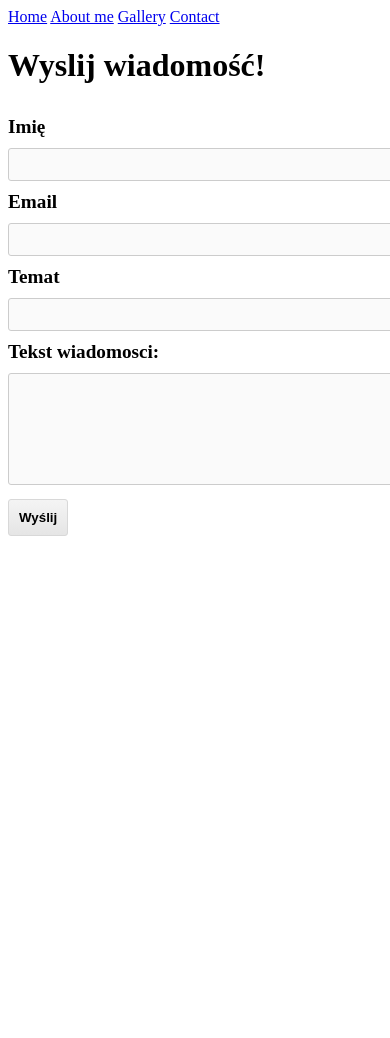
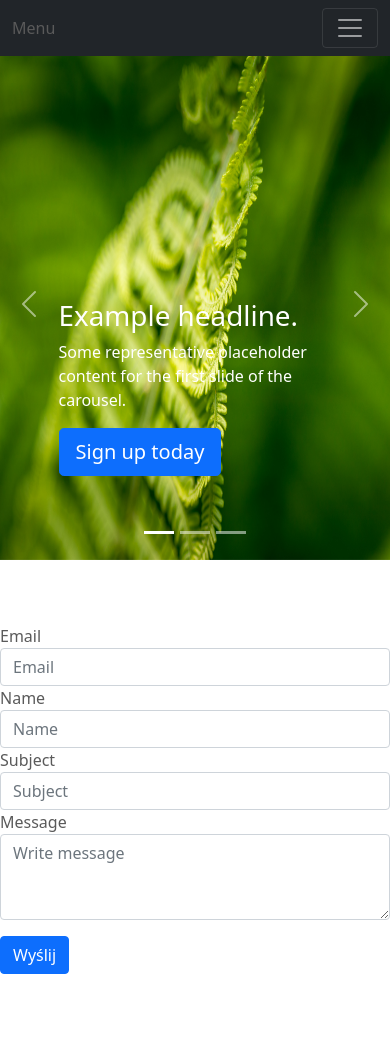
Before and after one commit to owczarek72144/Fflaskapp, a Flask app: page /contact in a window 390 px wide; the page is wider, and only the part inside the window is pictured. Before the commit the page ends 536 px from the top of that part, so only its background shows below. Run offline with Flask 2, Linux system fonts and the light colour scheme.

Commit message:
Add bootstrap template

```diff
--- a/run.py
+++ b/run.py
@@ -42,7 +42,7 @@ def contact():
         subject = request.form.get('subject')
         name = request.form.get("name")
         message = request.form.get('message')
-
+        print(message)
         recipients = ['vassilli.zaitsev@gmail.com']
         mesage_to_admin = Message(subject=subject,
                                   sender=app.config.get("MAIL_USERNAME"),
--- /dev/null
+++ b/static/styles/reset.css
@@ -0,0 +1,48 @@
+/* http://meyerweb.com/eric/tools/css/reset/
+   v2.0 | 20110126
+   License: none (public domain)
+*/
+
+html, body, div, span, applet, object, iframe,
+h1, h2, h3, h4, h5, h6, p, blockquote, pre,
+a, abbr, acronym, address, big, cite, code,
+del, dfn, em, img, ins, kbd, q, s, samp,
+small, strike, strong, sub, sup, tt, var,
+b, u, i, center,
+dl, dt, dd, ol, ul, li,
+fieldset, form, label, legend,
+table, caption, tbody, tfoot, thead, tr, th, td,
+article, aside, canvas, details, embed,
+figure, figcaption, footer, header, hgroup,
+menu, nav, output, ruby, section, summary,
+time, mark, audio, video {
+	margin: 0;
+	padding: 0;
+	border: 0;
+	font-size: 100%;
+	font: inherit;
+	vertical-align: baseline;
+}
+/* HTML5 display-role reset for older browsers */
+article, aside, details, figcaption, figure,
+footer, header, hgroup, menu, nav, section {
+	display: block;
+}
+body {
+	line-height: 1;
+}
+ol, ul {
+	list-style: none;
+}
+blockquote, q {
+	quotes: none;
+}
+blockquote:before, blockquote:after,
+q:before, q:after {
+	content: '';
+	content: none;
+}
+table {
+	border-collapse: collapse;
+	border-spacing: 0;
+}
--- /dev/null
+++ b/static/styles/style.css
@@ -0,0 +1,31 @@
+* {box-sizing:border-box}
+body {
+  padding-top: 3rem;
+  padding-bottom: 3rem;
+  color: #5a5a5a;
+}
+.carousel {
+  margin-bottom: 4rem;
+}
+.carousel-caption {
+  bottom: 3rem;
+  z-index: 10;
+}
+.carousel-item {
+  height: 32rem;
+}
+.carousel-item > img {
+  position: absolute;
+  top: 0;
+  left: 0;
+  min-width: 100%;
+  height: 32rem;
+}
+/*.carousel-inner{*/
+/*  width:100%;*/
+/*  max-height:500px !important;*/
+/*}*/
+/*.carousel-img{*/
+/*  width:100%;*/
+/*  max-height: 500px;*/
+/*}*/
--- /dev/null
+++ b/templates/base/base.html
@@ -0,0 +1,33 @@
+<!DOCTYPE html>
+<html lang="pl-PL">
+    <head>
+        <meta charset="UTF-8">
+        <link rel="stylesheet" href="{{ url_for('static', filename='styles/reset.css') }}">
+        <link href="https://cdn.jsdelivr.net/npm/bootstrap@5.0.1/dist/css/bootstrap.min.css" rel="stylesheet" integrity="sha384-+0n0xVW2eSR5OomGNYDnhzAbDsOXxcvSN1TPprVMTNDbiYZCxYbOOl7+AMvyTG2x" crossorigin="anonymous">
+
+            <link rel="stylesheet" href="{{ url_for('static', filename='styles/style.css') }}">
+        <title>{% block title %} {% endblock %}</title>
+    </head>
+
+    <body>
+    <header>
+        {% include "/page_elements/menu.html" %}
+    </header>
+        {% include "page_elements/carousel.html" %}
+
+            {% block body %}
+
+            {% endblock %}
+            {% block footer %}
+            {% endblock %}
+
+        </div>
+        <script src="https://code.jquery.com/jquery-3.5.1.slim.min.js" integrity="sha384-DfXdz2htPH0lsSSs5nCTpuj/zy4C+OGpamoFVy38MVBnE+IbbVYUew+OrCXaRkfj" crossorigin="anonymous"></script>
+
+<!-- JavaScript Bundle with Popper -->
+<script src="https://cdn.jsdelivr.net/npm/bootstrap@5.0.1/dist/js/bootstrap.bundle.min.js" integrity="sha384-gtEjrD/SeCtmISkJkNUaaKMoLD0//ElJ19smozuHV6z3Iehds+3Ulb9Bn9Plx0x4" crossorigin="anonymous"></script>
+
+
+
+    </body>
+</html>
--- a/templates/contact_form/contact.html
+++ b/templates/contact_form/contact.html
@@ -1,47 +1,42 @@
-<!DOCTYPE html>
-<html lang="en">
-<head>
-    <meta charset="UTF-8">
-    <title>Contact</title>
-    <link rel= "stylesheet" type= "text/css" href= "{{ url_for('static',filename='styles/form.css') }}">
-</head>
-<body>
-<nav>
-    <a href="{{url_for('home')}}">Home</a>
-    <a href="{{url_for('aboutme')}}">About me</a>
-    <a href="{{url_for('gallery')}}">Gallery</a>
-    <a href="{{url_for('contact')}}">Contact</a>
-
-</nav>
-
-<div class="content">
-    {% block content %}
-    <h1>Wyslij wiadomość!</h1>
-    <form action="{{ url_for('contact') }}" method="post">
-
-        {{ form.hidden_tag() }}
-
-        {{ form.name.label }}
-        {{ form.name }}
-
+{% extends "/base/base.html" %}
+{% set active_page = "contact" %}
+{% block title %} Home {% endblock %}
+{% block body %}
+{% block content %}
+<form action="" method="post">
+            {{ form.csrf }}
+  <div class="form-row row">
+    <div class="form-group col-sm-6">
+      <label for="email">Email</label>
+        {{ form.email(class_="form-control",id="email", placeholder="Email") }}
+<!--      <input type="email" class="form-control" id="email" placeholder="Email">-->
+    </div>
+      <div class="form-group col-sm-6">
+        <label for="name">Name</label>
+          {{ form.name(class_="form-control", id="name", placeholder="Name")}}
+<!--      <input type="text" class="form-control" id="name" placeholder="Name">-->
+    </div>
+  </div>
+  <div class="form-group">
+    <label for="subject">Subject</label>
+      {{ form.subject(class_="form-control", id="subject", placeholder="Subject" )}}
+<!--    <input type="text" class="form-control" id="subject" placeholder="Subject">-->
+  </div>
+  <div class="form-group">
+    <label for="message">Message</label>
+      {{ form.message(class_="form-control", id="message", rows="3",placeholder="Write message") }}
+<!--    <textarea class="form-control" id="message" rows="3"></textarea>-->
+  </div>
+ <div class="form-group row">
+    <div class="col-sm-10 pt-3">
+        {{ form.submit(class_="btn btn-primary", type="submit")}}
+<!--      <button type="submit" class="btn btn-primary">Sign in</button>-->
+    </div>
+  </div>
+</form>
         {% if message[0] == 'email' %}
-                <p style="color:red">{{ message[1] }}</p>
+        <p style="color:red">{{ message[1] }}</p>
         {% endif %}
-        {{ form.email.label }}
-        {{ form.email }}
-
-        {{ form.subject.label }}
-        {{ form.subject }}
-
-        {{ form.message.label }}
-        {{ form.message }}
-
-        {{ form.submit }}
-
-    </form>
 </p>
     {% endblock %}
-
-</div>
-
-</body>
+    {% endblock %}
--- /dev/null
+++ b/templates/page_elements/carousel.html
@@ -0,0 +1,52 @@
+ <div id="myCarousel" class="carousel slide" data-bs-ride="carousel">
+    <div class="carousel-indicators">
+      <button type="button" data-bs-target="#myCarousel" data-bs-slide-to="0" class="active" aria-current="true" aria-label="Slide 1"></button>
+      <button type="button" data-bs-target="#myCarousel" data-bs-slide-to="1" aria-label="Slide 2"></button>
+      <button type="button" data-bs-target="#myCarousel" data-bs-slide-to="2" aria-label="Slide 3"></button>
+    </div>
+    <div class="carousel-inner">
+      <div class="carousel-item active">
+<!--        <svg class="bd-placeholder-img" width="100%" height="100%" xmlns="http://www.w3.org/2000/svg" aria-hidden="true" preserveAspectRatio="xMidYMid slice" focusable="false"><rect width="100%" height="100%" fill="#777"/></svg>-->
+        <img src="{{ url_for('static', filename='graphics/c1.jpg') }}" class="bd-placeholder-img" width="100%" height="100%" aria-hidden="true" preserveAspectRatio="xMidYMid slice" focusable="false" alt="...">
+        <div class="container">
+          <div class="carousel-caption text-start">
+            <h1>Example headline.</h1>
+            <p>Some representative placeholder content for the first slide of the carousel.</p>
+            <p><a class="btn btn-lg btn-primary" href="#">Sign up today</a></p>
+          </div>
+        </div>
+      </div>
+      <div class="carousel-item">
+<!--        <svg class="bd-placeholder-img" width="100%" height="100%" xmlns="http://www.w3.org/2000/svg" aria-hidden="true" preserveAspectRatio="xMidYMid slice" focusable="false"><rect width="100%" height="100%" fill="#777"/></svg>-->
+<img src="{{ url_for('static', filename='graphics/c2.jpg') }}" class="bd-placeholder-img" width="100%" height="100%" aria-hidden="true" preserveAspectRatio="xMidYMid slice" focusable="false" alt="...">
+
+        <div class="container">
+          <div class="carousel-caption">
+            <h1>Another example headline.</h1>
+            <p>Some representative placeholder content for the second slide of the carousel.</p>
+            <p><a class="btn btn-lg btn-primary" href="#">Learn more</a></p>
+          </div>
+        </div>
+      </div>
+      <div class="carousel-item">
+<!--        <svg class="bd-placeholder-img" width="100%" height="100%" xmlns="http://www.w3.org/2000/svg" aria-hidden="true" preserveAspectRatio="xMidYMid slice" focusable="false"><rect width="100%" height="100%" fill="#777"/></svg>-->
+<img src="{{ url_for('static', filename='graphics/c3.jpg') }}" class="bd-placeholder-img" width="100%" height="100%" aria-hidden="true" preserveAspectRatio="xMidYMid slice" focusable="false" alt="...">
+
+        <div class="container">
+          <div class="carousel-caption text-end">
+            <h1>One more for good measure.</h1>
+            <p>Some representative placeholder content for the third slide of this carousel.</p>
+            <p><a class="btn btn-lg btn-primary" href="#">Browse gallery</a></p>
+          </div>
+        </div>
+      </div>
+    </div>
+    <button class="carousel-control-prev" type="button" data-bs-target="#myCarousel" data-bs-slide="prev">
+      <span class="carousel-control-prev-icon" aria-hidden="true"></span>
+      <span class="visually-hidden">Previous</span>
+    </button>
+    <button class="carousel-control-next" type="button" data-bs-target="#myCarousel" data-bs-slide="next">
+      <span class="carousel-control-next-icon" aria-hidden="true"></span>
+      <span class="visually-hidden">Next</span>
+    </button>
+  </div>
--- /dev/null
+++ b/templates/page_elements/menu.html
@@ -0,0 +1,27 @@
+{% set navigation = [
+    {'url':'home','display_name':'Home'},
+    {'url':'aboutme','display_name':'About Me'},
+    {'url':'gallery','display_name':'Gallery'},
+    {'url':'contact','display_name':'Contact'}
+] %}
+
+{% set active_page = active_page|default('home') %}
+
+<nav class="navbar navbar-expand-md navbar-dark fixed-top bg-dark">
+    <div class="container-fluid">
+        Menu
+
+    <button class="navbar-toggler" type="button" data-bs-toggle="collapse" data-bs-target="navbarCollapse" aria-controls="navbarCollapse" aria-expanded="false" aria-label="Navigation">
+        <span class="navbar-toggler-icon"></span>
+    </button>
+    <div class="collapse navbar-collapse" id="navbarCollapse">
+        <ul class="navbar-nav me-auto mb-2 mb-md-0">
+            {% for item in navigation %}
+            <li class="nav-item">
+                <a class="nav-link {% if item['url'] == active_page %} active{% endif %}" href="{{url_for(item['url'])}}">{{ item['display_name']}}</a>
+            </li>
+            {% endfor %}
+        </ul>
+    </div>
+        </div>
+</nav>
```
Also changed, not shown: templates/aboutme.html (+6 -17 lines), templates/contact_form/contactsuccess.html (+5 -20 lines), templates/gallery.html (+5 -20 lines), templates/index.html (+5 -18 lines), static/graphics/c1.jpg (added), static/graphics/c2.jpg (added), 1 other file.
